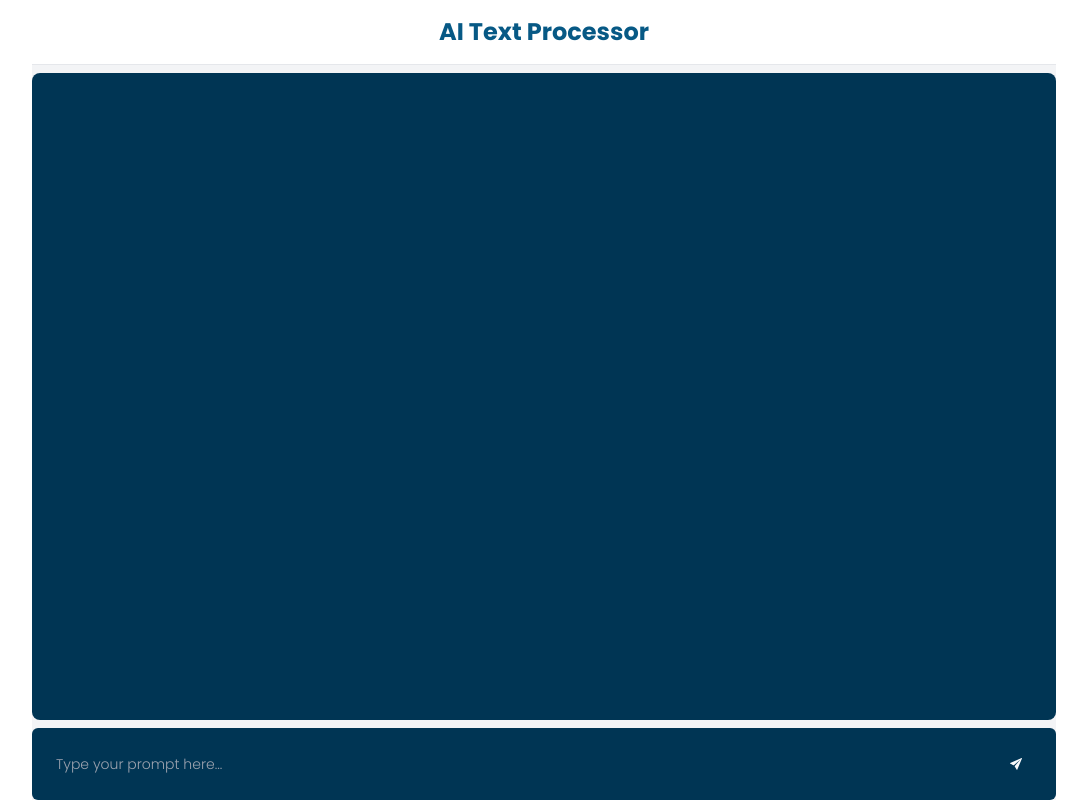
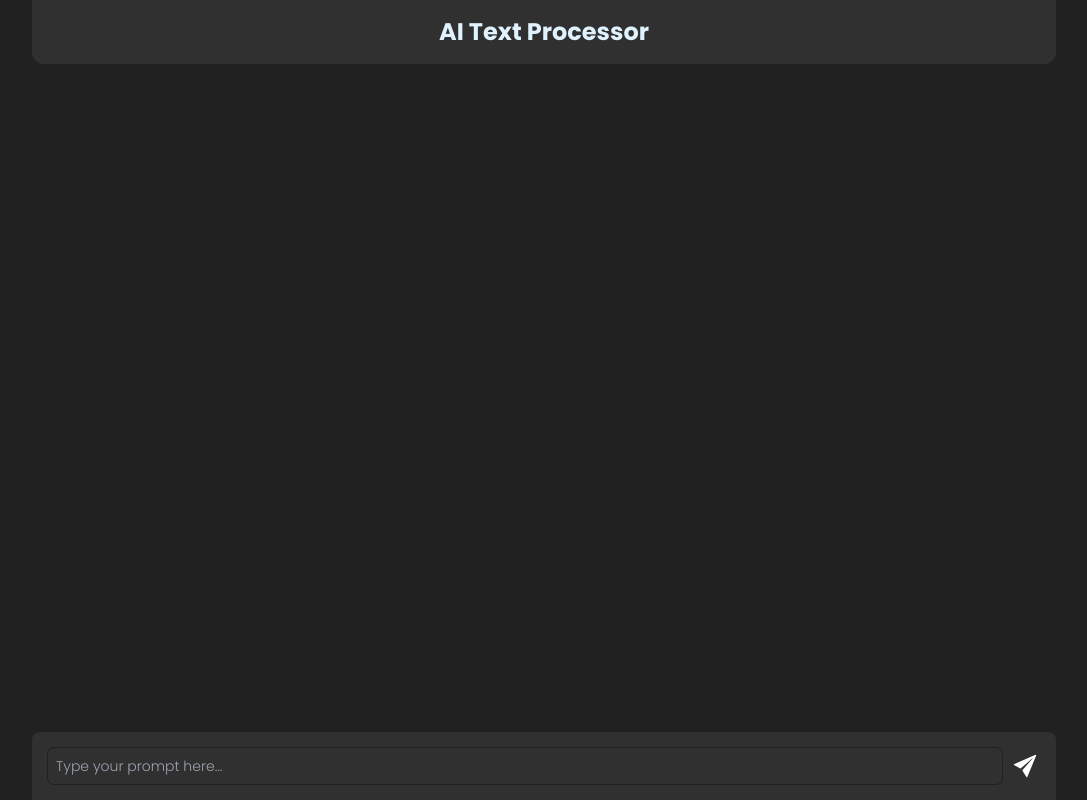
Before and after one commit to nshiziw/openai-chat, a React (Vite) app in the folder frontend/: page / in a window 1280 px wide. Shown: the whole page, without its empty margins (96-1183 px from the left). Built offline with nearby package versions, Linux system fonts and the light colour scheme.

Commit message:
UI development

```diff
--- a/frontend/src/App.jsx
+++ b/frontend/src/App.jsx
@@ -4,13 +4,12 @@ import "react-toastify/dist/ReactToastify.css";
 const App = () => {
   return (
     <div>
-      <ToastContainer
-        position="top-right" />
-      <section className="w-screen h-screen px-[10%]">
+      <ToastContainer position="top-right" />
+      <section className="w-screen h-screen bg-[#212121] px-[10%]">
         <ChatUI title="AI Text Processor" />
       </section>
     </div>
-  )
+  );
 }
 
 export default App
--- a/frontend/src/ChatUI.jsx
+++ b/frontend/src/ChatUI.jsx
@@ -1,6 +1,5 @@
 /* eslint-disable react/prop-types */
 import { useState, useRef, useEffect, useCallback } from "react";
-import { Button } from "@/components/ui/button";
 import { ScrollArea } from "@/components/ui/scroll-area";
 import axios from "axios";
 import { IoIosSend } from "react-icons/io";
@@ -12,6 +11,13 @@ export default function ChatUI({ title }) {
   const [inputValue, setInputValue] = useState("");
   const scrollAreaRef = useRef(null);
   const API_URL = "http://localhost:5000/api/process";
+  const inputRef = useRef(null);
+
+  useEffect(() => {
+    if (inputRef.current) {
+      inputRef.current.focus();
+    }
+  }, [])
 
   const handleSubmit = async (e) => {
     e.preventDefault();
@@ -60,14 +66,14 @@ export default function ChatUI({ title }) {
   }, [scrollToBottom]);
 
   return (
-    <div className="flex flex-col h-screen bg-gray-100 gap-2">
+    <div className="flex flex-col h-screen bg-[#212121] gap-2">
       {/* Title Section */}
-      <div className="bg-white border-b border-gray-200 p-4">
-        <h1 className="text-2xl font-bold text-center text-sky-800">{title}</h1>
+      <div className="bg-[#303030] rounded-b-xl p-4">
+        <h1 className="text-2xl font-bold text-center text-sky-100">{title}</h1>
       </div>
 
       {/* Chat Messages */}
-      <ScrollArea className="flex-grow p-4 bg-[#003554] rounded-lg">
+      <ScrollArea className="flex-grow p-4 bg-[#212121] rounded-lg">
         <div ref={scrollAreaRef}>
           <div className="space-y-4">
             {messages.map((message) => (
@@ -81,7 +87,7 @@ export default function ChatUI({ title }) {
                   className={`max-w-[70%] font-light py-3 px-5 ${
                     message.isSent
                       ? "bg-transparent text-[#eeeeee]"
-                      : "bg-[#00395B] rounded-lg text-[#eeeeee]"
+                      : "bg-[#303030] rounded-lg text-[#eeeeee]"
                   }`}
                 >
                   {message.text}
@@ -93,21 +99,22 @@ export default function ChatUI({ title }) {
       </ScrollArea>
 
       {/* Input Section */}
-      <div className="bg-[#003554] p-4 rounded-md">
+      <div className="bg-[#303030] p-4 rounded-t-lg">
         <form onSubmit={handleSubmit} className="flex space-x-2">
           <input
+            ref={inputRef}
             type="text"
             placeholder="Type your prompt here..."
             value={inputValue}
             onChange={(e) => setInputValue(e.target.value)}
-            className="w-full text-sm font-light bg-transparent text-[#eeeeee] focus:ring-1 focus:ring-sky-900 border rounded-md transition-all duration-300 px-2 border-none"
+            className="w-full text-sm py-2 font-light bg-transparent text-[#eeeeee] focus:ring-1 focus:ring-[#212121] border rounded-md transition-all duration-300 px-2 border-none"
           />
-          <Button
-            className=" text-2xl hover:text-sky-400 bg-transparent hover:bg-sky-900 transition-all duration-500"
+          <button
+            className="text-2xl group text-white bg-transparent transition-all duration-500"
             type="submit"
           >
-            <IoIosSend className="text-2xl" />
-          </Button>
+            <IoIosSend className="text-3xl group-hover:scale-125 group-hover:text-gray-400 transition-all duration-300" />
+          </button>
         </form>
       </div>
     </div>
```
